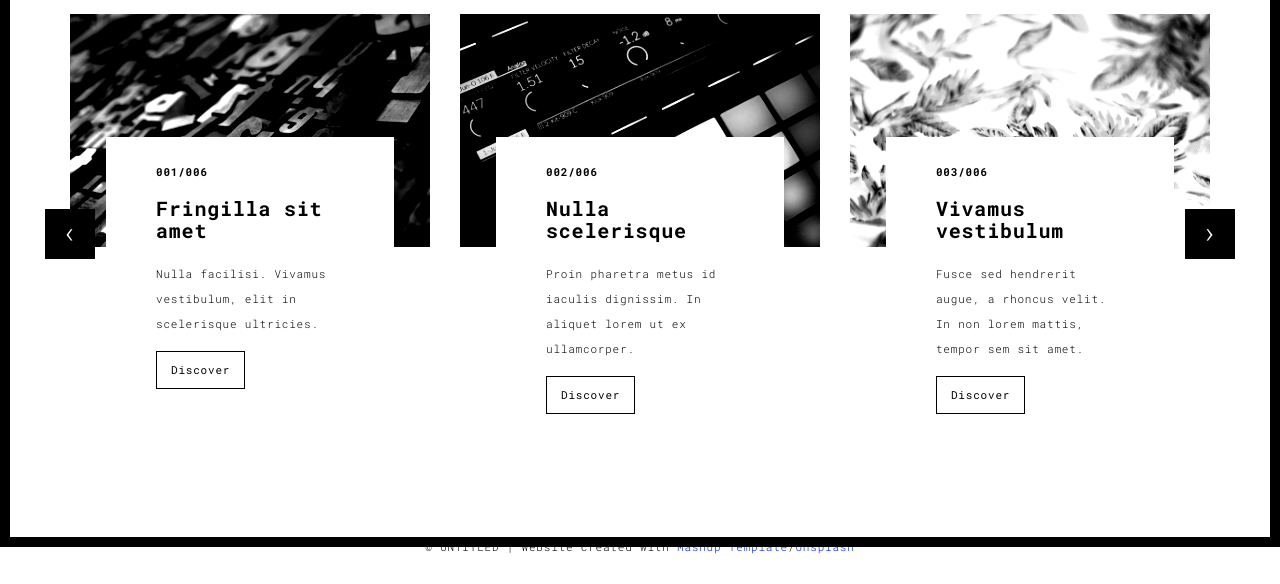
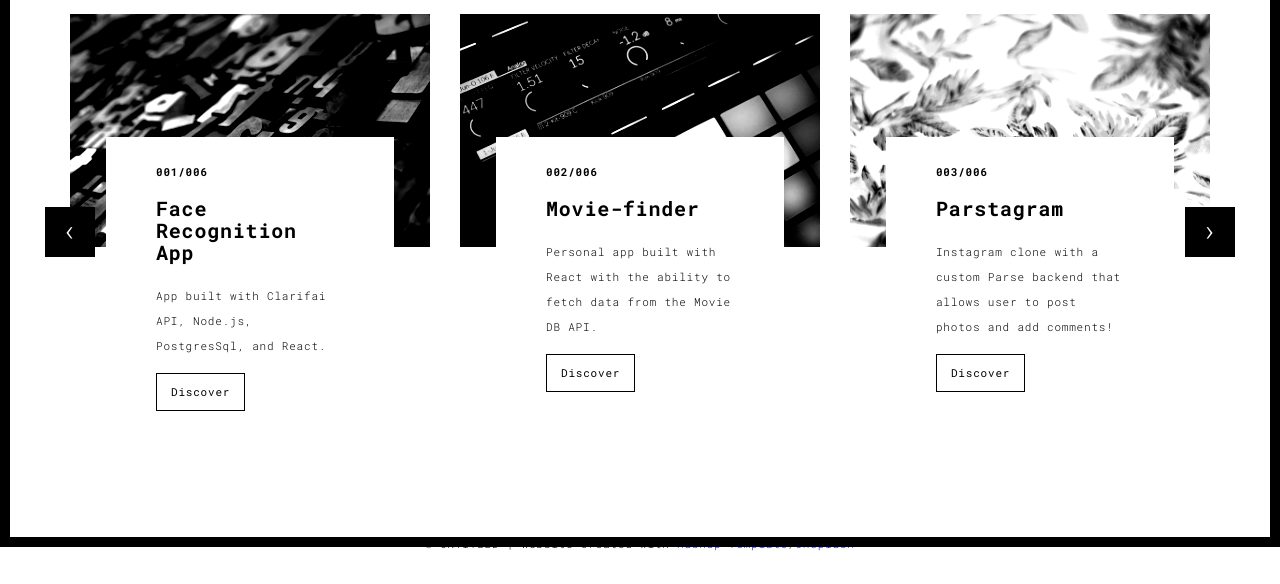
Before and after one commit to legenhairy/portfolio-page, a Flask app: page /works.html in a window 1280 px wide. Shown: the part 253-837 px from the top of the page. After the commit the page ends 804 px from the top, so only its background shows below. Run offline with Flask 2, Linux system fonts and the light colour scheme; some libraries are stand-ins or nearby versions.

Commit message:
updated the works page with few

```diff
--- a/templates/works.html
+++ b/templates/works.html
@@ -74,8 +74,8 @@
                       </a>
                       <div class="card-container card-container-lg">
                         <h4>001/006</h4>
-                        <h3>Fringilla sit amet</h3>
-                        <p>Nulla facilisi. Vivamus vestibulum, elit in scelerisque ultricies.</p>
+                        <h3>Face Recognition App</h3>
+                        <p>App built with Clarifai API, Node.js, PostgresSql, and React.</p>
                         <a href="./work.html" title="" class="btn btn-default">Discover</a>
                       </div>
                     </div>
@@ -85,8 +85,8 @@
                       </a>
                       <div class="card-container card-container-lg">
                         <h4>002/006</h4>
-                        <h3>Nulla scelerisque</h3>
-                        <p>Proin pharetra metus id iaculis dignissim. In aliquet lorem ut ex ullamcorper.</p>
+                        <h3>Movie-finder</h3>
+                        <p>Personal app built with React with the ability to fetch data from the Movie DB API.</p>
                         <a href="./work.html" title="" class="btn btn-default">Discover</a>
                       </div>
                     </div>
@@ -96,8 +96,8 @@
                       </a>
                       <div class="card-container card-container-lg">
                         <h4>003/006</h4>
-                        <h3>Vivamus vestibulum</h3>
-                        <p>Fusce sed hendrerit augue, a rhoncus velit. In non lorem mattis, tempor sem sit amet.</p>
+                        <h3>Parstagram</h3>
+                        <p>Instagram clone with a custom Parse backend that allows user to post photos and add comments!</p>
                         <a href="./work.html" title="" class="btn btn-default">Discover</a>
                       </div>
                     </div>
```
